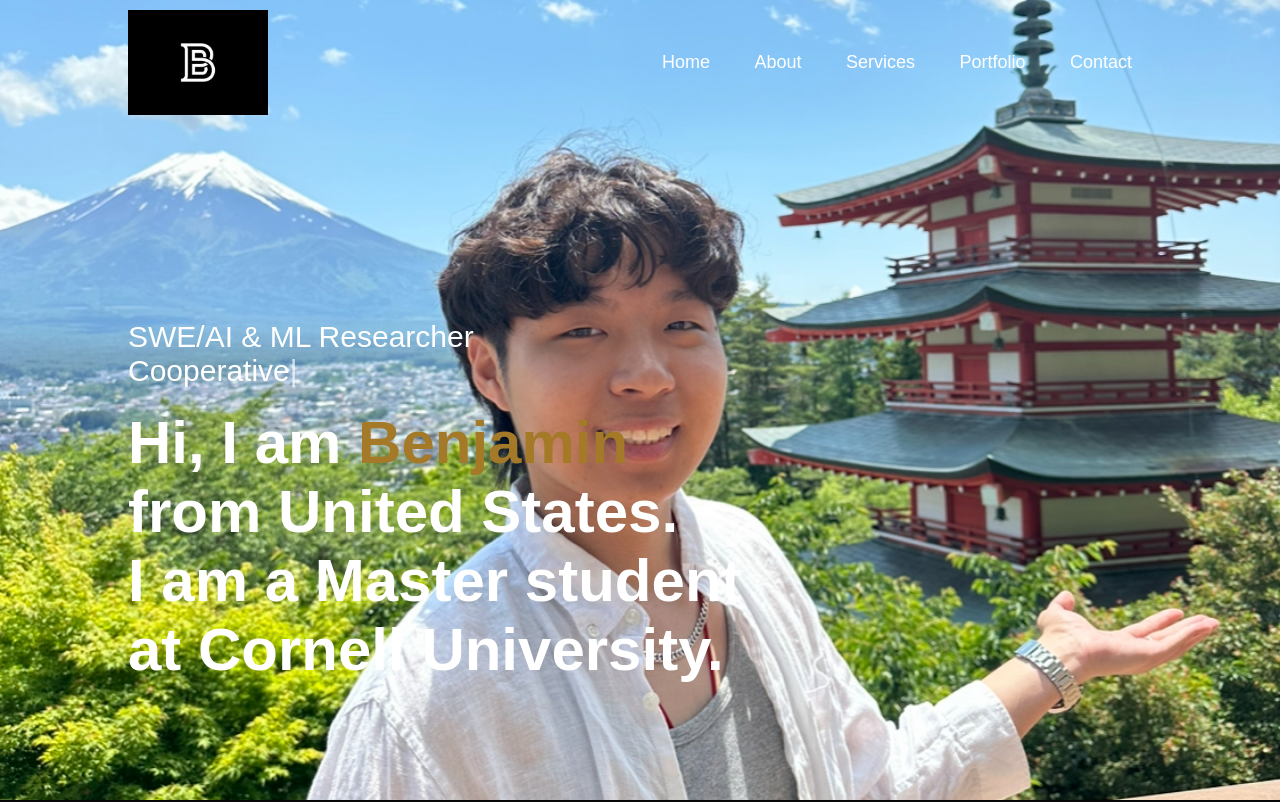
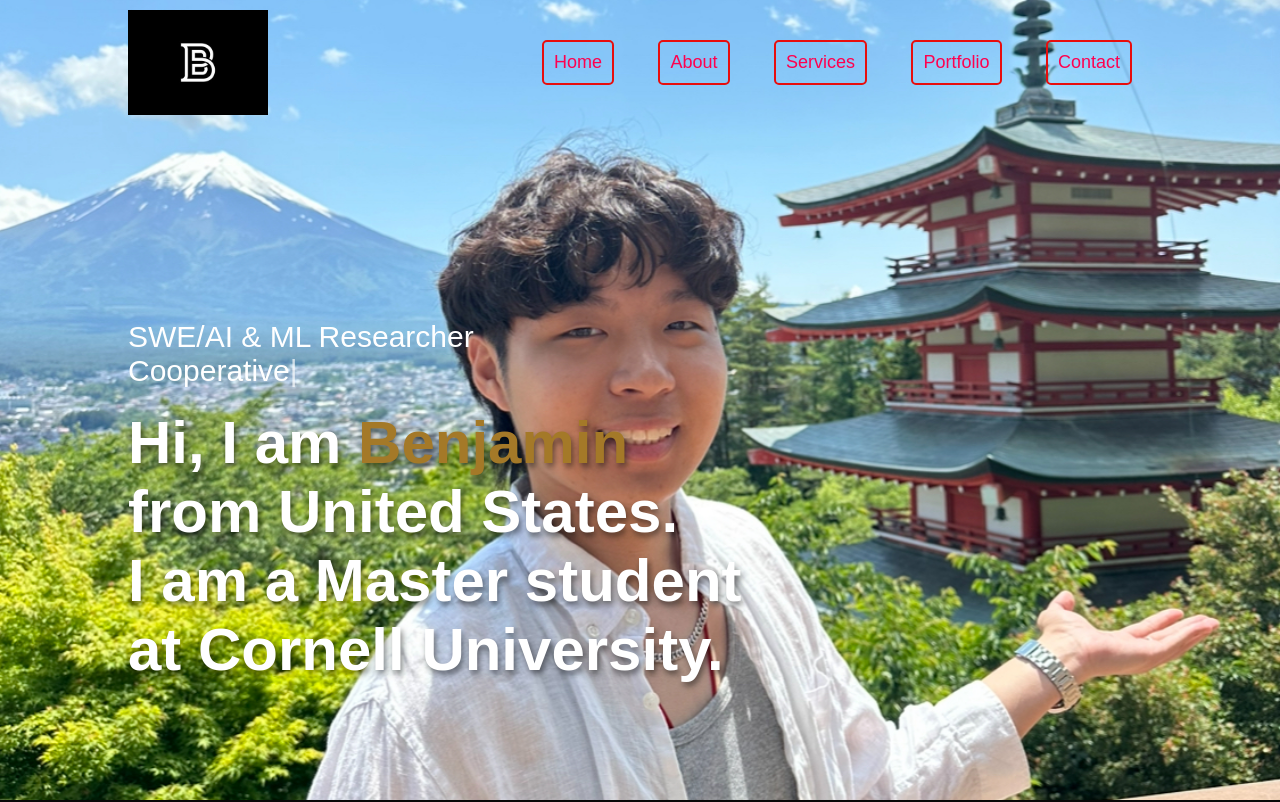
Before and after one commit to BYam24/BenjaminYam, a plain HTML site: page index.html in a window 1280 px wide. Shown: the top 802 px of the page. Drawn offline with nearby package versions, Linux system fonts and the light colour scheme.

Commit message:
changing header

```diff
--- a/style.css
+++ b/style.css
@@ -44,10 +44,17 @@ nav ul li{ /* for list item */
   display: inline-block; /* horizontal inline */
   list-style: none;
   margin: 10px 20px; /* 10px top and bottom / 20 px left and right */
+  border: 2px solid #e80d0d;
+    /* Add border to each list item */
+
+  padding: 10px;
+  /* Add some padding inside the list items */
+  border-radius: 5px;
+  /* Optional: make corners rounded */
 }
 
 nav ul li a{ /* for item */
-  color: #fff;
+  color: #ff004f;
   text-decoration: none;
   font-size: 18px;
   position: relative;
@@ -70,11 +77,16 @@ width: 100%;
 .header-text{
   margin-top: 20%;
   font-size: 30px;
+  /* background: rgba(0, 0, 0, 0.1); */
+  /* Slight black overlay to blur */
 }
 
 .header-text h1{
   font-size: 60px;
   margin-top: 20px;
+  text-shadow: 2px 4px 6px rgba(0, 0, 0, 0.5);
+    /* Add text shadow */
+
 }
 
 .header-text h1 span{ /*note header-text is a class, h1 and span are tags */
```
